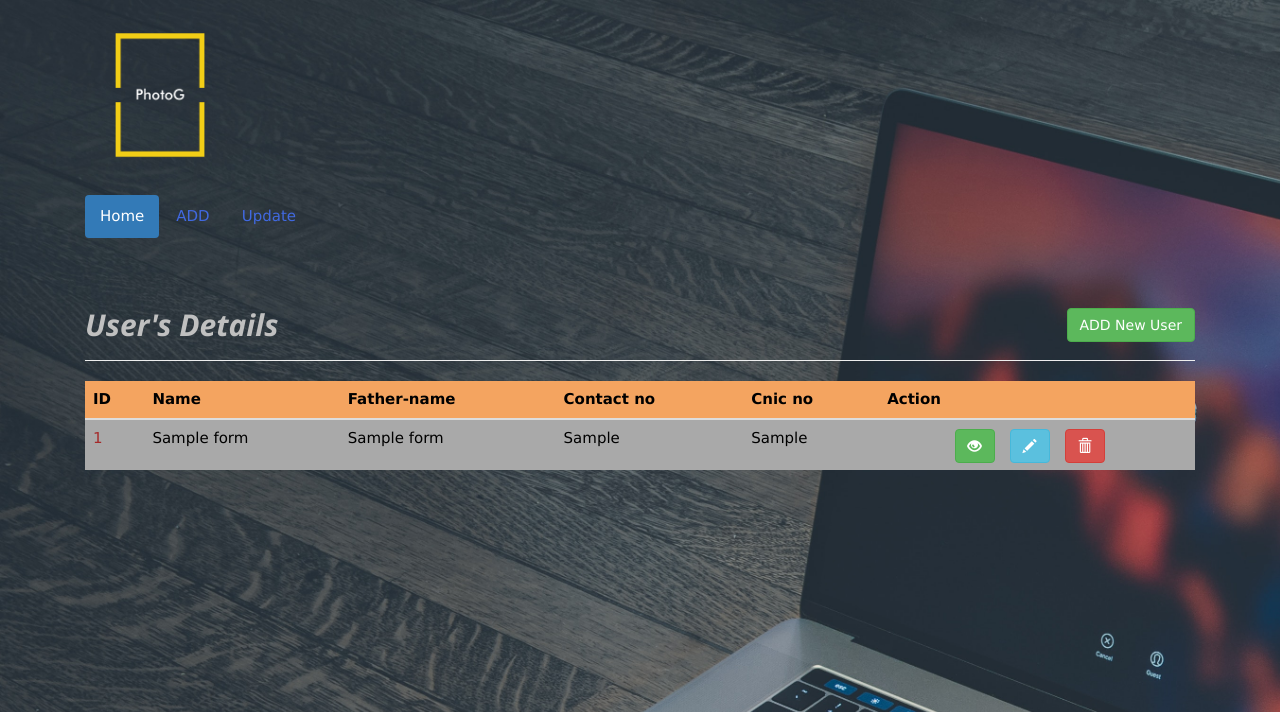
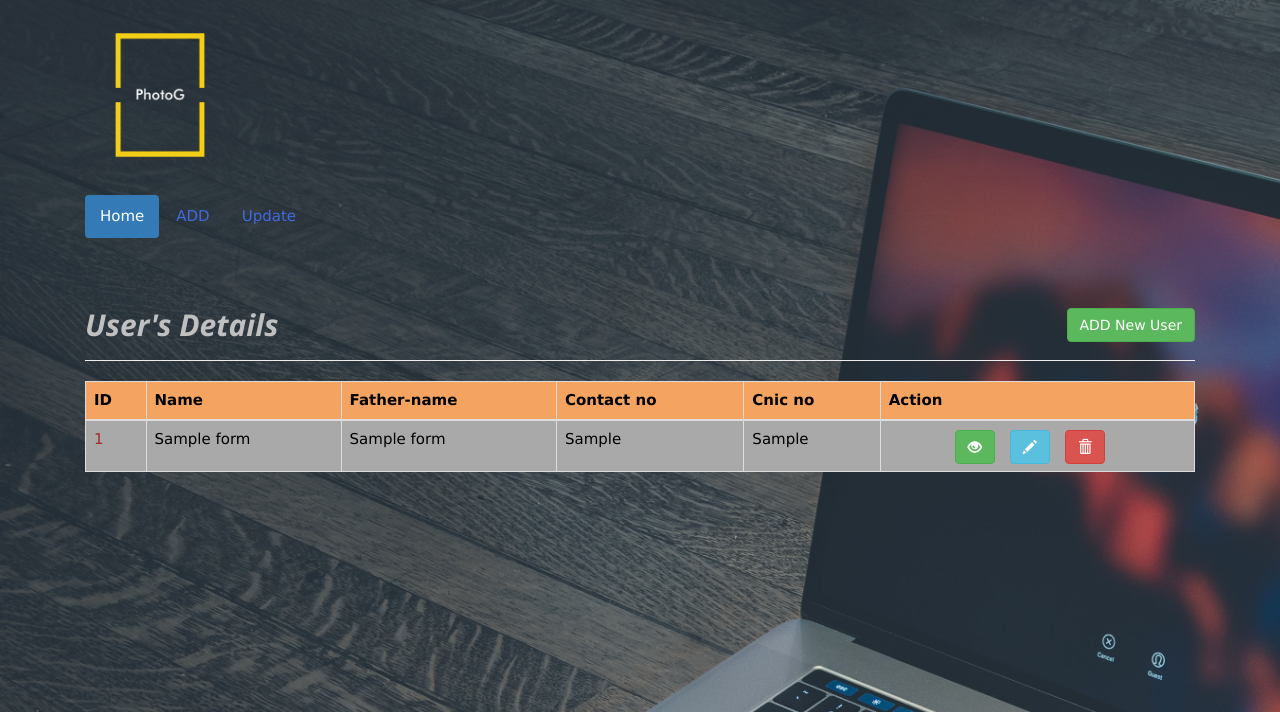
Before and after one commit to Usama868/CRUD, a PHP site: page / in a window 1280 px wide. Shown: the top 712 px of the page. Run offline with PHP 8.4, Linux system fonts and the light colour scheme; tables that the repository leaves empty or names only in its code hold one stand-in row (values such as "Sample post"); some web fonts are replaced.

Commit message:
Merge origin/master
Conflicts:
	db-connect.php

```diff
--- a/index.php
+++ b/index.php
@@ -74,7 +74,7 @@
                     $sql = "SELECT * FROM form";
                     if($result = mysqli_query($connect, $sql)){
                         if(mysqli_num_rows($result) > 0){
-                            echo "<table class=' table table-responsive'>";
+                            echo "<table class=' table table-bordered table-responsive'>";
                                 echo "<thead>";
                                     echo "<tr style='color:black; background-color:sandybrown;'>";
                                         echo "<th>ID</th>";
```
